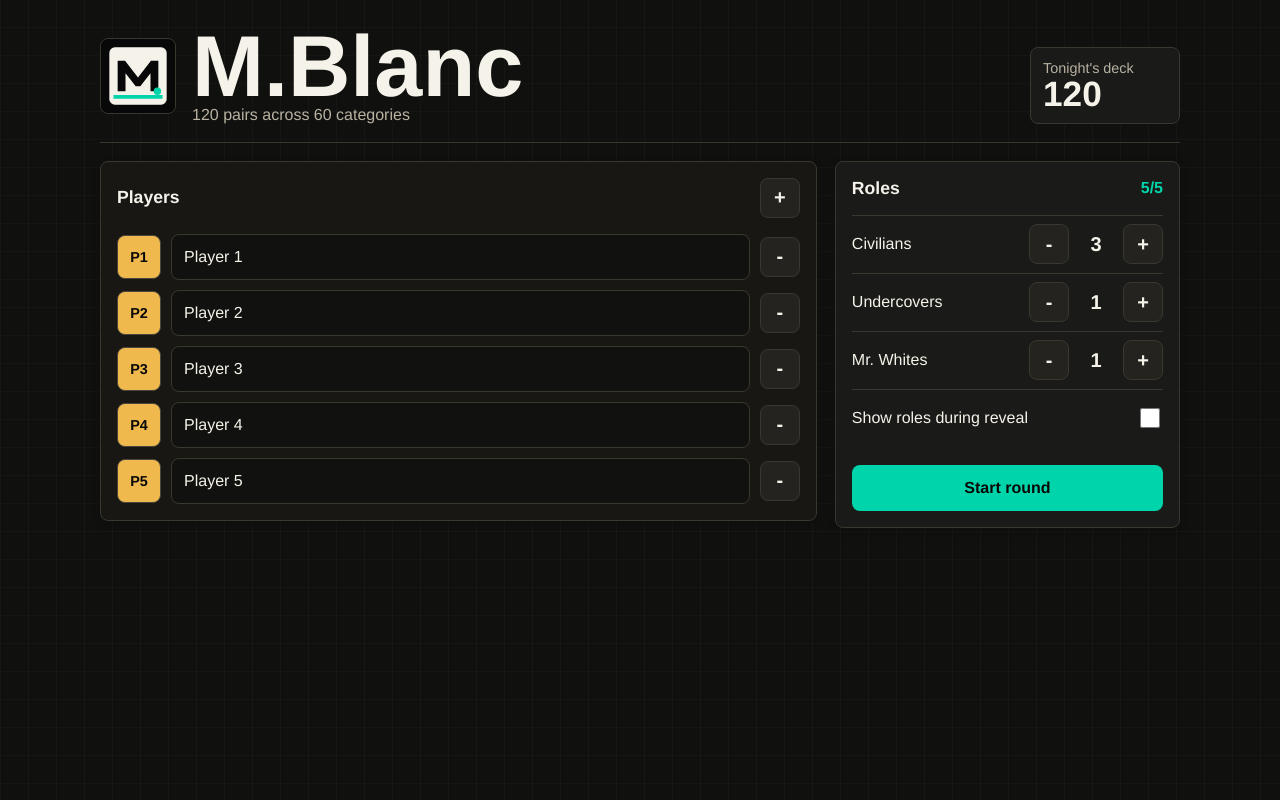
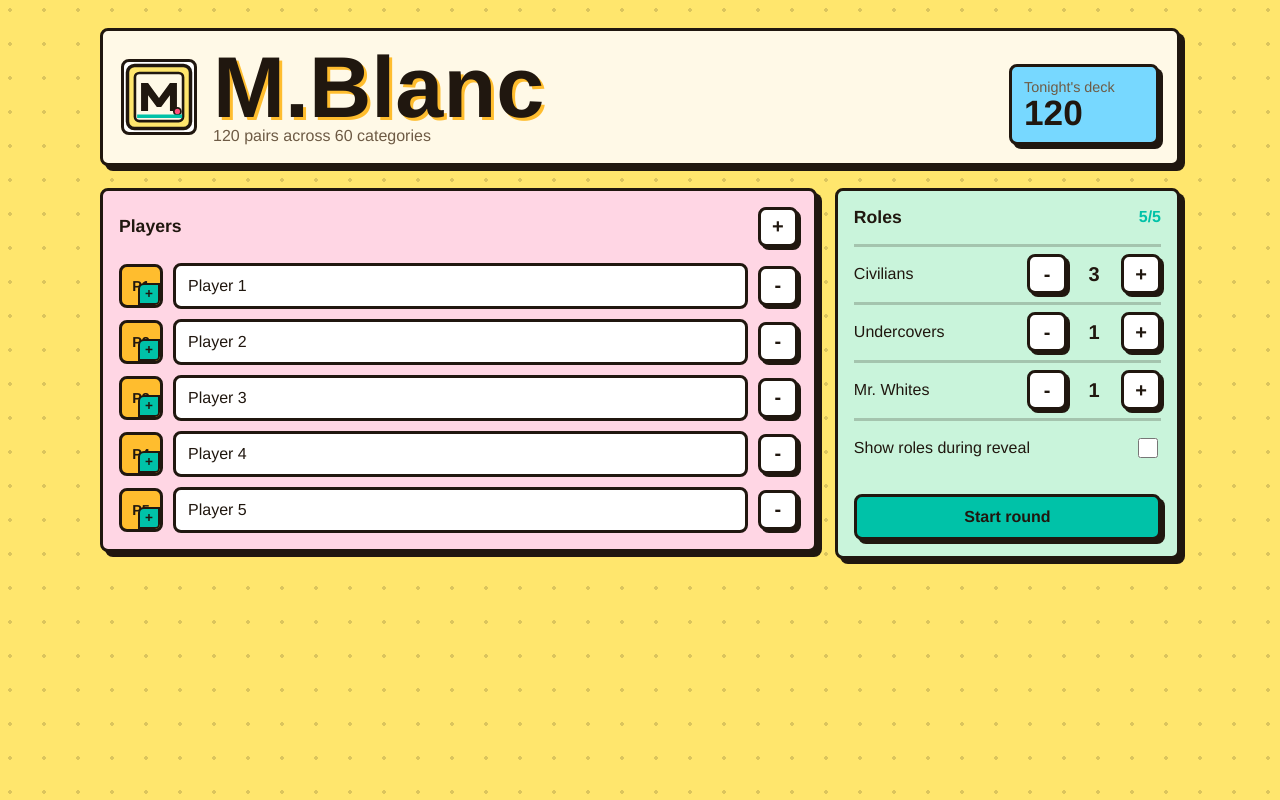
Before and after one commit to PierreBhs/monsieur-blanc, a React (Vite) app: page / in a window 1280 px wide. Built offline with nearby package versions, Linux system fonts and the light colour scheme.

Commit message:
Re-design

```diff
--- a/src/App.tsx
+++ b/src/App.tsx
@@ -538,7 +538,14 @@ function PlayerAvatar({ className, player, fallback, onImageChange }: PlayerAvat
     return (
       <label className={`${avatarClassName} is-editable`} title={`Change image for ${player.name}`}>
         {content}
-        <input className="avatar-input" type="file" accept="image/*" onChange={onImageChange} />
+        <input
+          aria-label={`Change image for ${player.name}`}
+          className="avatar-input"
+          type="file"
+          accept="image/*"
+          capture="user"
+          onChange={onImageChange}
+        />
       </label>
     );
   }
--- a/src/styles.css
+++ b/src/styles.css
@@ -1,23 +1,26 @@
 :root {
-  color: #f5f5f5;
-  background: #10100f;
+  color: #20170f;
+  background: #ffe66d;
   font-family: "Avenir Next", "Helvetica Neue", sans-serif;
   font-size: 16px;
   font-synthesis: none;
   text-rendering: optimizeLegibility;
   -webkit-font-smoothing: antialiased;
-  --background: #10100f;
-  --surface: #1a1a18;
-  --surface-2: #24231f;
-  --surface-3: #2d2b25;
-  --border: #3a372f;
-  --text: #f5f2e9;
-  --muted: #b9b2a2;
-  --primary: #00d4aa;
-  --primary-strong: #36e1bf;
-  --danger: #ff6b9d;
-  --warning: #f0b94d;
-  --ink: #070807;
+  --background: #ffe66d;
+  --surface: #fff9e7;
+  --surface-2: #ffffff;
+  --surface-3: #f6f0d8;
+  --border: #20170f;
+  --text: #20170f;
+  --muted: #6e5b45;
+  --primary: #00c2a8;
+  --primary-strong: #00a993;
+  --danger: #ff4f7b;
+  --warning: #ffbd2e;
+  --accent: #7c5cff;
+  --sky: #77d8ff;
+  --ink: #20170f;
+  --paper-shadow: 5px 5px 0 #20170f;
 }
 
 * {
@@ -30,10 +33,9 @@ body {
   min-height: 100vh;
   color: var(--text);
   background:
-    linear-gradient(90deg, rgba(255, 255, 255, 0.025) 1px, transparent 1px),
-    linear-gradient(0deg, rgba(255, 255, 255, 0.018) 1px, transparent 1px),
+    radial-gradient(circle at 10px 10px, rgba(32, 23, 15, 0.16) 2px, transparent 2px),
     var(--background);
-  background-size: 28px 28px;
+  background-size: 34px 34px;
 }
 
 button,
@@ -62,9 +64,12 @@ button {
   align-items: end;
   justify-content: space-between;
   gap: 16px;
-  margin-bottom: 18px;
-  padding-bottom: 18px;
-  border-bottom: 1px solid var(--border);
+  margin-bottom: 22px;
+  padding: 18px;
+  border: 3px solid var(--border);
+  border-radius: 8px;
+  background: var(--surface);
+  box-shadow: var(--paper-shadow);
 }
 
 .brand-lockup {
@@ -76,9 +81,9 @@ button {
 .brand-lockup img {
   width: 76px;
   height: 76px;
-  border: 1px solid var(--border);
+  border: 3px solid var(--border);
   border-radius: 8px;
-  background: var(--ink);
+  background: var(--surface-2);
 }
 
 h1,
@@ -92,6 +97,7 @@ h1 {
   font-size: clamp(2.4rem, 8vw, 5.4rem);
   line-height: 0.9;
   letter-spacing: 0;
+  text-shadow: 3px 3px 0 var(--warning);
 }
 
 h2 {
@@ -108,10 +114,11 @@ h2 {
 .deck-card {
   display: grid;
   min-width: 150px;
-  border: 1px solid var(--border);
+  border: 3px solid var(--border);
   border-radius: 8px;
   padding: 12px;
-  background: var(--surface);
+  background: var(--sky);
+  box-shadow: 4px 4px 0 var(--border);
 }
 
 .deck-card span {
@@ -133,10 +140,10 @@ h2 {
 
 .panel,
 .round-card {
-  border: 1px solid var(--border);
+  border: 3px solid var(--border);
   border-radius: 8px;
   background: var(--surface);
-  box-shadow: 0 2px 8px rgba(0, 0, 0, 0.18);
+  box-shadow: var(--paper-shadow);
 }
 
 .panel {
@@ -144,12 +151,13 @@ h2 {
 }
 
 .player-panel {
-  background: #181714;
+  background: #ffd6e4;
 }
 
 .role-panel {
   position: sticky;
   top: 24px;
+  background: #c9f4db;
 }
 
 .panel-heading,
@@ -183,9 +191,9 @@ h2 {
   display: grid;
   place-items: center;
   flex: 0 0 auto;
-  border: 1px solid #4a463b;
+  border: 3px solid var(--border);
   border-radius: 8px;
-  color: var(--ink);
+  color: var(--text);
   background: var(--warning);
   font-weight: 900;
 }
@@ -197,6 +205,7 @@ h2 {
 }
 
 .player-avatar {
+  position: relative;
   overflow: hidden;
 }
 
@@ -212,11 +221,32 @@ h2 {
 }
 
 .player-avatar.is-editable:hover {
-  border-color: var(--primary);
+  background: #ffef9a;
+}
+
+.player-avatar.is-editable::after {
+  position: absolute;
+  right: 0;
+  bottom: 0;
+  display: grid;
+  place-items: center;
+  width: 18px;
+  height: 18px;
+  border: 2px solid var(--border);
+  border-radius: 6px 0 4px;
+  color: var(--text);
+  background: var(--primary);
+  content: "+";
+  font-size: 0.85rem;
+  line-height: 1;
 }
 
 .avatar-input {
-  display: none;
+  position: absolute;
+  width: 1px;
+  height: 1px;
+  opacity: 0;
+  pointer-events: none;
 }
 
 .big-token {
@@ -228,11 +258,11 @@ h2 {
 input {
   min-width: 0;
   height: 46px;
-  border: 1px solid var(--border);
+  border: 3px solid var(--border);
   border-radius: 8px;
   padding: 0 12px;
   color: var(--text);
-  background: #11110f;
+  background: var(--surface-2);
 }
 
 input[type="checkbox"] {
@@ -242,8 +272,8 @@ input[type="checkbox"] {
 }
 
 input:focus {
-  outline: 2px solid rgba(0, 212, 170, 0.35);
-  border-color: var(--primary);
+  outline: 3px solid var(--sky);
+  border-color: var(--border);
 }
 
 .icon-button {
@@ -252,15 +282,15 @@ input:focus {
   border-radius: 8px;
   color: var(--text);
   background: var(--surface-2);
-  border: 1px solid var(--border);
+  border: 3px solid var(--border);
   font-size: 1.25rem;
   font-weight: 900;
+  box-shadow: 3px 3px 0 var(--border);
 }
 
 .icon-button:hover,
 .secondary-button:hover {
-  border-color: #5a5649;
-  background: var(--surface-3);
+  background: #ffef9a;
 }
 
 .role-counter,
@@ -270,7 +300,7 @@ input:focus {
   align-items: center;
   gap: 12px;
   min-height: 58px;
-  border-top: 1px solid var(--border);
+  border-top: 3px solid rgba(32, 23, 15, 0.22);
 }
 
 .role-counter:first-of-type {
@@ -297,7 +327,7 @@ input:focus {
 
 .count-warning,
 .error-text {
-  color: var(--warning);
+  color: #9b2d13;
 }
 
 .count-ok {
@@ -313,12 +343,14 @@ input:focus {
 .primary-button,
 .secondary-button {
   min-height: 46px;
+  border: 3px solid var(--border);
   border-radius: 8px;
   font-weight: 900;
+  box-shadow: 4px 4px 0 var(--border);
 }
 
 .primary-button {
-  color: var(--ink);
+  color: var(--text);
   background: var(--primary);
 }
 
@@ -329,8 +361,7 @@ input:focus {
 .secondary-button {
   padding: 0 14px;
   color: var(--text);
-  background: var(--surface);
-  border: 1px solid var(--border);
+  background: var(--surface-2);
 }
 
 .top-bar {
@@ -351,10 +382,10 @@ input:focus {
   align-items: center;
   gap: 8px;
   min-width: max-content;
-  border: 1px solid var(--border);
+  border: 3px solid var(--border);
   border-radius: 8px;
   padding: 7px 9px;
-  background: #151512;
+  background: var(--surface);
 }
 
 .strip-token span {
@@ -368,7 +399,7 @@ input:focus {
 }
 
 .strip-token.is-starter {
-  border-color: var(--primary);
+  background: #c9f4db;
 }
 
 .strip-token.is-out {
@@ -398,19 +429,19 @@ input:focus {
 .phase-band {
   width: 100%;
   min-height: 44px;
-  border: 1px solid var(--border);
+  border: 3px solid var(--border);
   border-radius: 8px;
   padding: 0 12px;
-  background: #11110f;
+  background: #d7f0ff;
   color: var(--muted);
 }
 
 .phase-band strong {
-  color: var(--primary);
+  color: var(--text);
 }
 
 .danger-band strong {
-  color: var(--danger);
+  color: #b01645;
 }
 
 .player-spotlight,
@@ -422,10 +453,11 @@ input:focus {
 
 .secret-box {
   width: min(560px, 100%);
-  border: 1px solid #565044;
+  border: 3px solid var(--border);
   border-radius: 8px;
   padding: 28px;
-  background: #11110f;
+  background: var(--surface-2);
+  box-shadow: 5px 5px 0 var(--danger);
 }
 
 .role-name {
@@ -440,6 +472,7 @@ input:focus {
   font-weight: 900;
   line-height: 0.95;
   letter-spacing: 0;
+  text-shadow: 3px 3px 0 #c9f4db;
 }
 
 .vote-list,
@@ -456,17 +489,16 @@ input:focus {
   align-items: center;
   gap: 12px;
   min-height: 60px;
-  border: 1px solid var(--border);
+  border: 3px solid var(--border);
   border-radius: 8px;
   padding: 8px 12px;
   color: var(--text);
-  background: #11110f;
+  background: var(--surface-2);
   text-align: left;
 }
 
 .vote-row:hover {
-  border-color: var(--primary);
-  background: var(--surface-2);
+  background: #ffef9a;
 }
 
 .vote-row span:nth-child(2),
@@ -503,12 +535,13 @@ input:focus {
 
 @media (max-width: 760px) {
   .app-shell {
-    padding: 16px;
+    padding: 14px;
   }
 
   .setup-header {
     display: grid;
     align-items: start;
+    box-shadow: 4px 4px 0 var(--border);
   }
 
   .brand-lockup {
@@ -535,6 +568,7 @@ input:focus {
   .round-card {
     min-height: 460px;
     padding: 20px;
+    box-shadow: 4px 4px 0 var(--border);
   }
 
   .big-token {
```
Also changed, not shown: public/mr-white-mark.svg.
